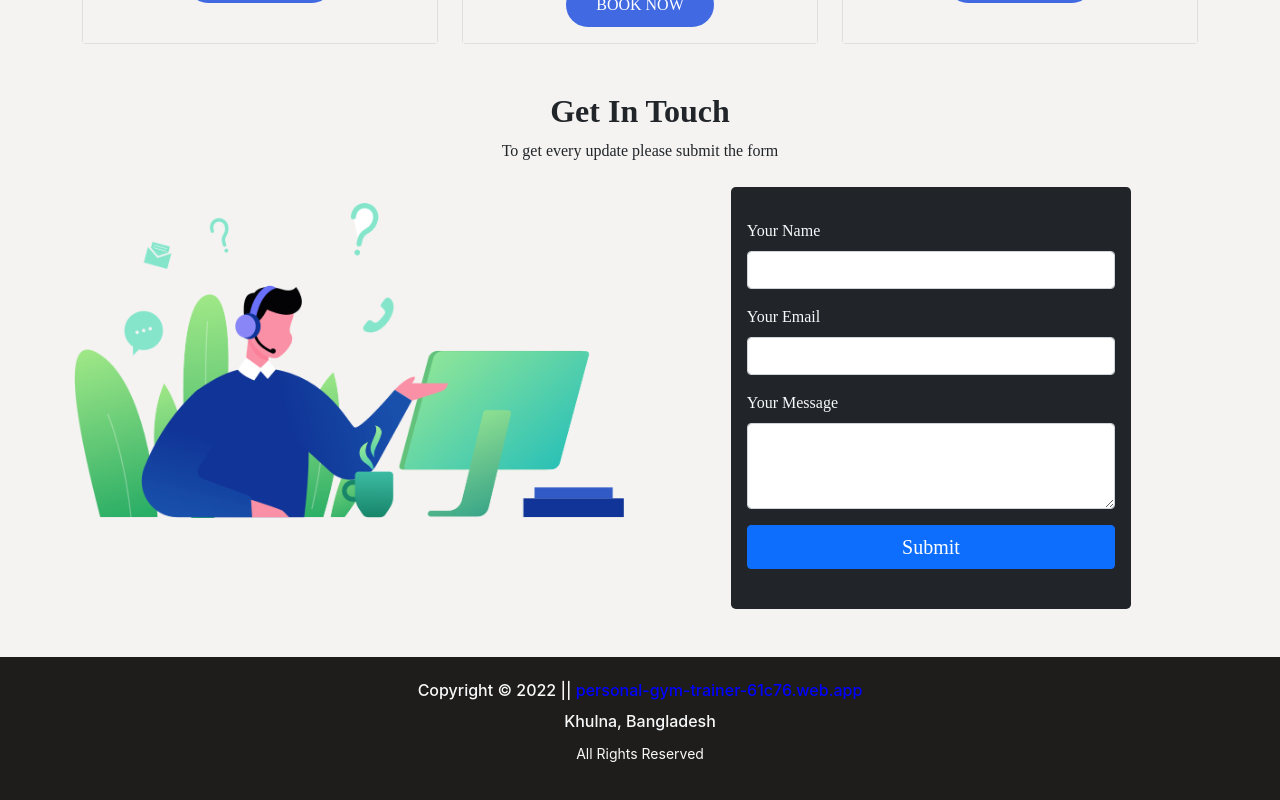
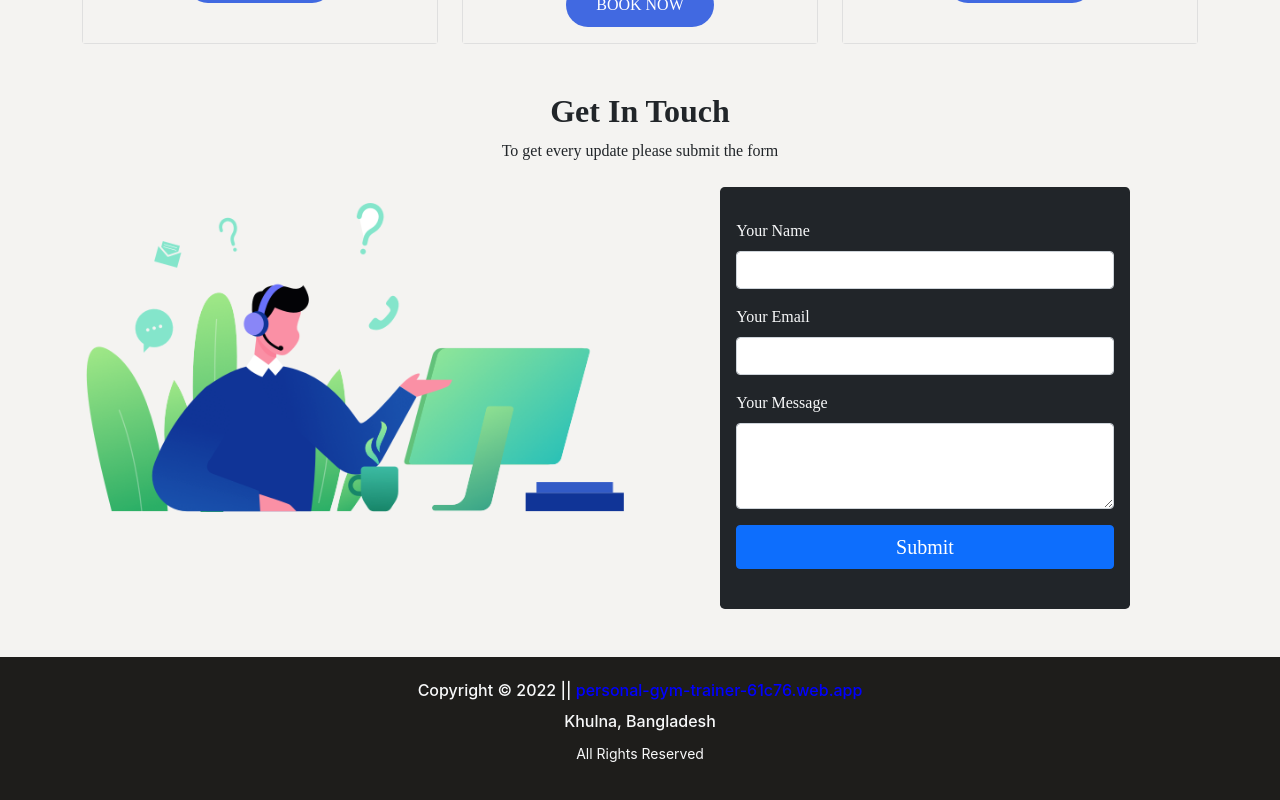
Before and after one commit to Fahimphero/personal-gym-trainer, a React (Create React App) app: page / in a window 1280 px wide. Shown: the part 1755-2555 px from the top of the page. Built offline with nearby package versions, Linux system fonts and the light colour scheme; no server answers; the HTML template or start-up script is replaced by a standard one.

Commit message:
final commit

```diff
--- a/src/Pages/Form/Form.js
+++ b/src/Pages/Form/Form.js
@@ -9,7 +9,7 @@ const Form = () => {
                 <h2 className='fw-bold'>Get In Touch</h2>
                 <p>To get every update please submit the form</p>
             </div>
-            <div className="row gx-5">
+            <div className="row">
                 <div className="col-12 col-lg-6  rounded-3 p-3 mx-auto">
                     <img className='img-fluid' src={image} alt="" />
                 </div>
```
